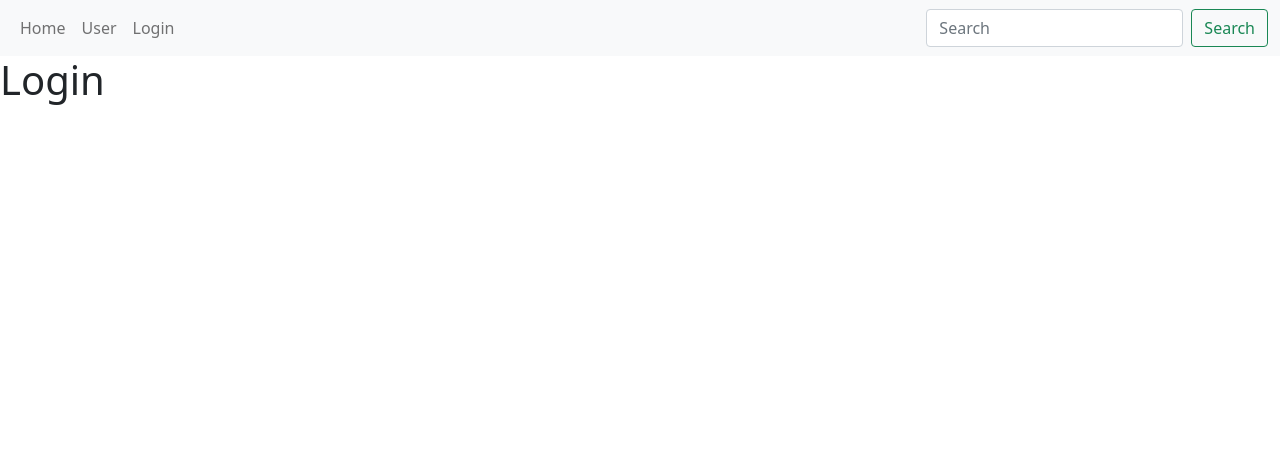
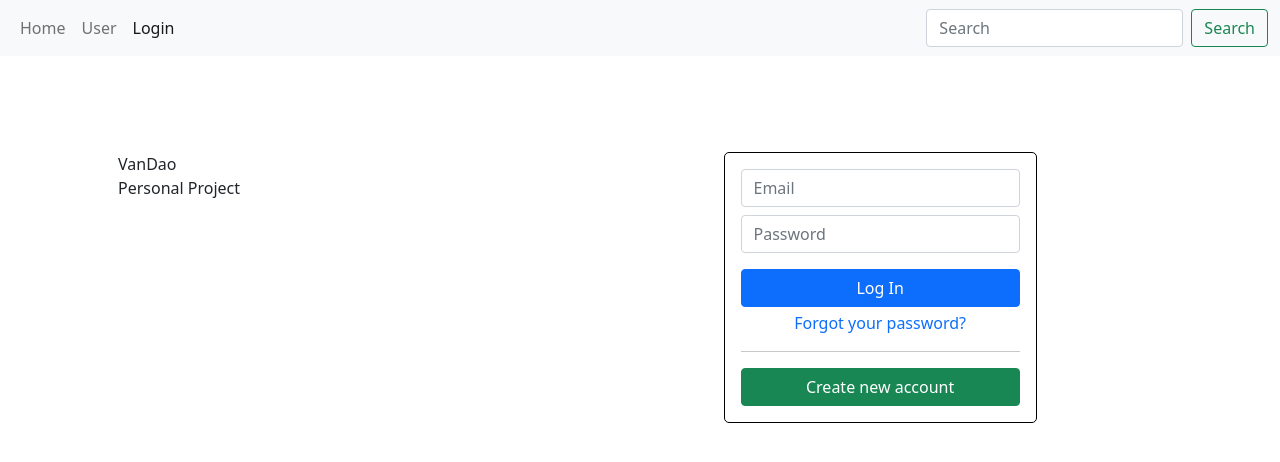
Before and after one commit to VuVanDao/base-react-hook-tutorial-master, a React (Create React App) app: page /login in a window 1280 px wide. Shown: the top 462 px of the page. Built offline with nearby package versions, Linux system fonts and the light colour scheme.

Commit message:
tao trang login #1

```diff
--- a/src/Components/Login/Login.js
+++ b/src/Components/Login/Login.js
@@ -1,7 +1,34 @@
 import React from "react";
-
+import "./Login.scss";
 const Login = () => {
-  return <h1>Login</h1>;
+  return (
+    <div className="container login-container p-5 mt-5">
+      <div className="left">
+        <div className="title">VanDao</div>
+        <div className="text">Personal Project</div>
+      </div>
+      <div className="right p-3">
+        <input
+          type="email"
+          className="form-control"
+          id="email"
+          placeholder="Email"
+        />
+        <input
+          type="password"
+          className="form-control mt-2"
+          id="password"
+          placeholder="Password"
+        />
+        <button className="btn btn-primary mt-3">Log In</button>
+        <div className="mt-1 text-center">
+          <a href="#!">Forgot your password?</a>
+        </div>
+        <hr />
+        <button className="btn btn-success">Create new account</button>
+      </div>
+    </div>
+  );
 };
 
 export default Login;
--- a/src/Components/Login/Login.scss
+++ b/src/Components/Login/Login.scss
@@ -0,0 +1,16 @@
+.login-container {
+  display: flex;
+  .left {
+    width: 58%;
+  }
+  .right {
+    border: 1px solid black;
+    border-radius: 5px;
+    width: 30%;
+    display: flex;
+    flex-direction: column;
+    a {
+      text-decoration: none;
+    }
+  }
+}
--- a/src/Components/Navigation/Nav.js
+++ b/src/Components/Navigation/Nav.js
@@ -4,34 +4,34 @@ import { NavLink } from "react-router-dom";
 const Nav = () => {
   return (
     <>
-      <nav class="navbar navbar-expand-lg navbar-light bg-light">
-        <div class="container-fluid">
-          <div class="collapse navbar-collapse" id="navbarSupportedContent">
-            <ul class="navbar-nav me-auto mb-2 mb-lg-0">
-              <li class="nav-item">
-                <NavLink class="nav-link" to="/home">
+      <nav className="navbar navbar-expand-lg navbar-light bg-light">
+        <div className="container-fluid">
+          <div className="collapse navbar-collapse" id="navbarSupportedContent">
+            <ul className="navbar-nav me-auto mb-2 mb-lg-0">
+              <li className="nav-item">
+                <NavLink className="nav-link" to="/home">
                   Home
                 </NavLink>
               </li>
-              <li class="nav-item">
-                <NavLink class="nav-link" to="/user">
+              <li className="nav-item">
+                <NavLink className="nav-link" to="/user">
                   User
                 </NavLink>
               </li>
-              <li class="nav-item">
-                <NavLink class="nav-link" to="/login">
+              <li className="nav-item">
+                <NavLink className="nav-link" to="/login">
                   Login
                 </NavLink>
               </li>
             </ul>
-            <form class="d-flex">
+            <form className="d-flex">
               <input
-                class="form-control me-2"
+                className="form-control me-2"
                 type="search"
                 placeholder="Search"
                 aria-label="Search"
               />
-              <button class="btn btn-outline-success" type="submit">
+              <button className="btn btn-outline-success" type="submit">
                 Search
               </button>
             </form>
```
